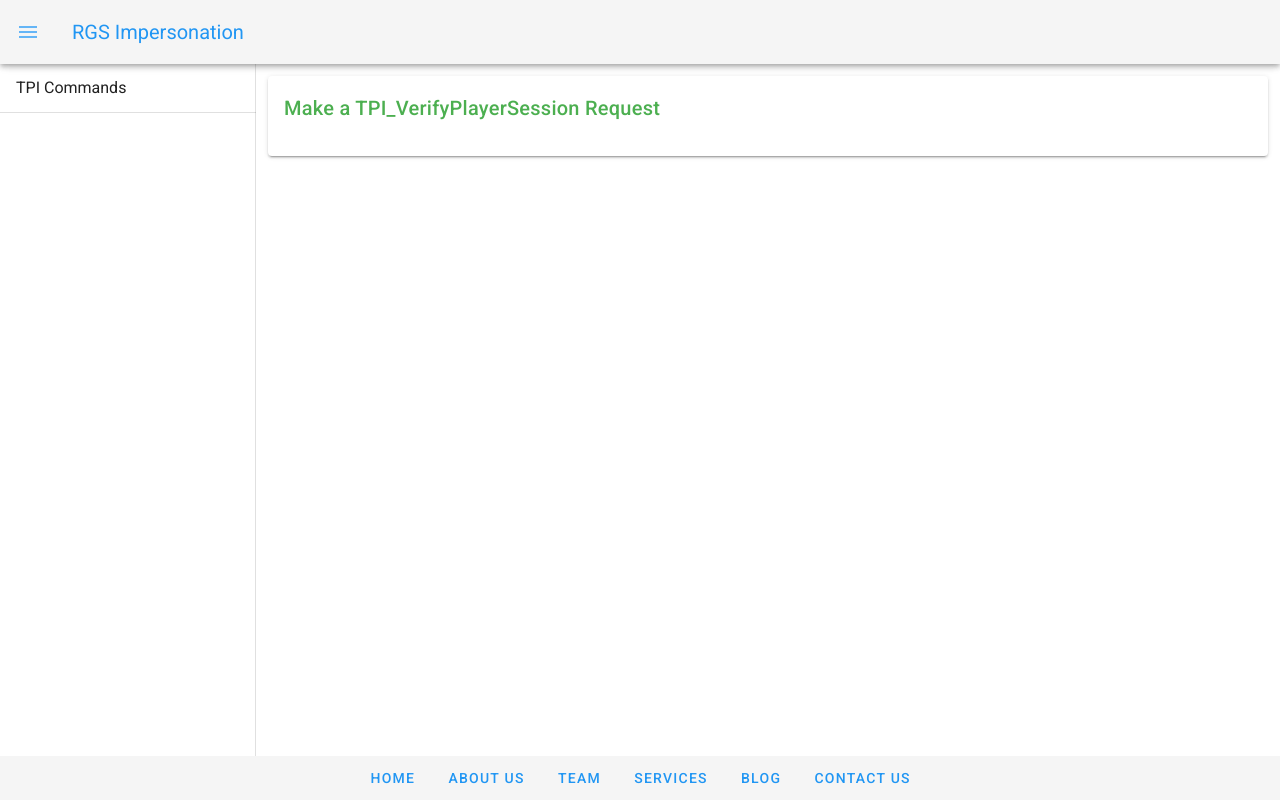
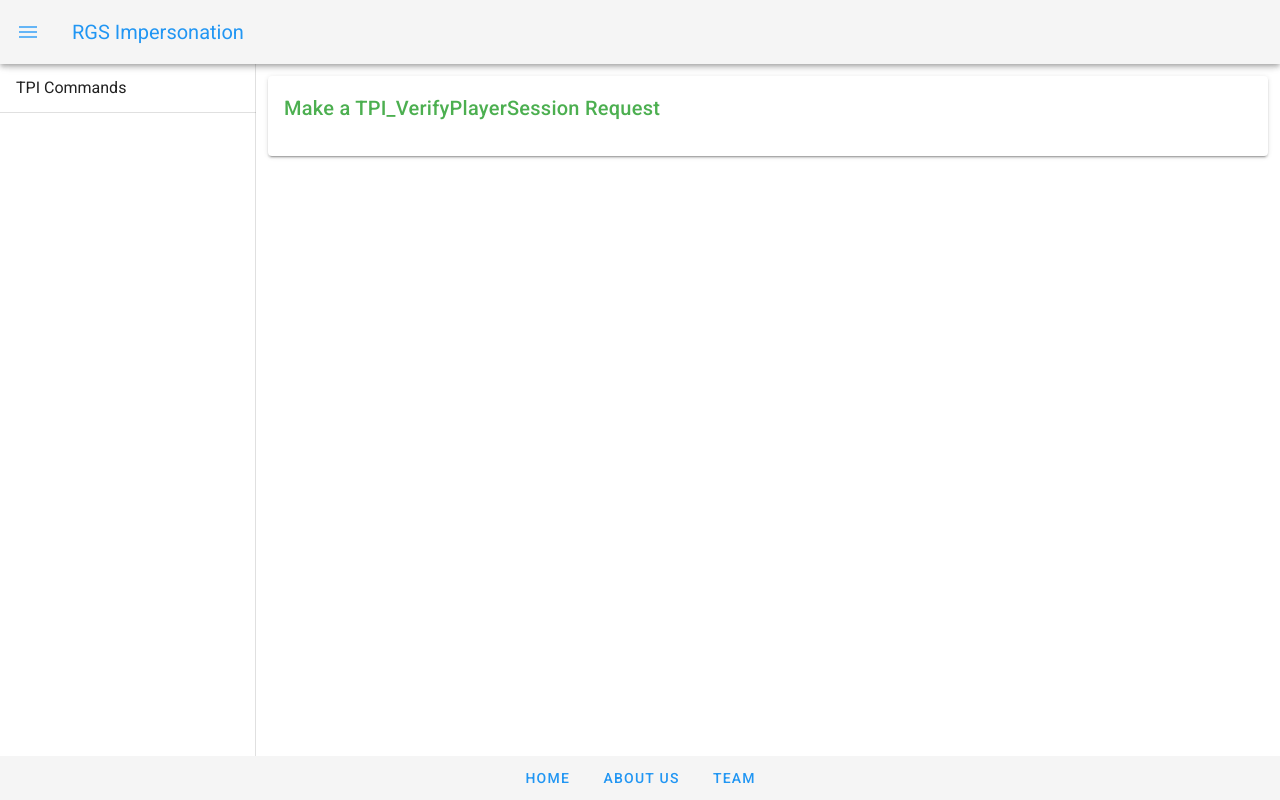
Before and after one commit to shailen3101/TPI-Impersonation-Project, a Vue app in the folder client/: page / in a window 1280 px wide. Built offline with nearby package versions, Linux system fonts and the light colour scheme.

Commit message:
changing some text in the footer

```diff
--- a/client/src/components/shared/Footer.vue
+++ b/client/src/components/shared/Footer.vue
@@ -18,7 +18,7 @@
 <script>
 export default {
   data: () => ({
-    links: ["Home", "About Us", "Team", "Services", "Blog", "Contact Us"]
+    links: ["Home", "About Us", "Team"]
   })
 };
 </script>
```
